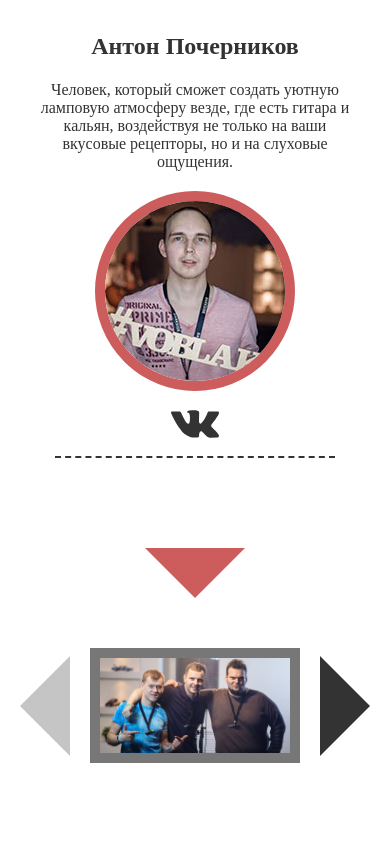
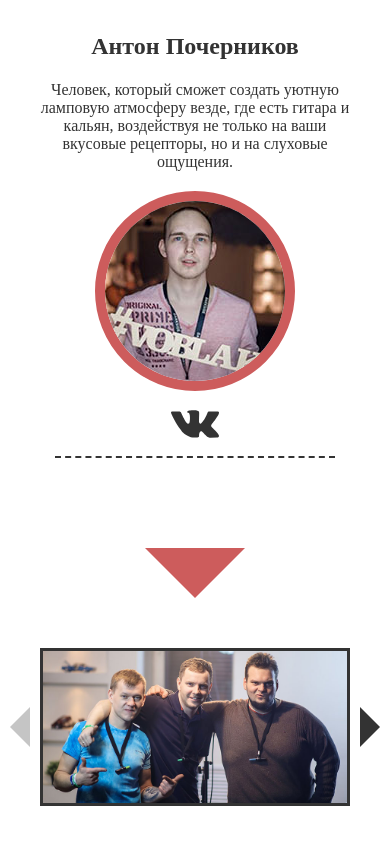
Before and after one commit to AntonPochernikov/voblake-cloud, a plain HTML site: page index.html in a window 390 px wide. Shown: the part 3180-4024 px from the top of the page. Before the commit the page ends 3993 px from the top, so only its background shows below. Drawn offline with Linux system fonts and the light colour scheme.

Commit message:
slider logic and adaptive

```diff
--- a/css/style.css
+++ b/css/style.css
@@ -640,6 +640,44 @@ body {
 	border-right-style: none;
 }
 
+@media (max-width: 768px) {
+	.slider__button {
+		height: 60px;
+		width: 60px;
+	}
+
+	.slider__button::before,
+	.slider__button--disabled::before {
+		border-width: 30px;
+	}
+
+	.slider__button--prev::before {
+		left: 10px;
+	}
+	.slider__button--next::before {
+		right: 10px;
+	}
+}
+
+@media (max-width: 480px) {
+	.slider__button {
+		height: 40px;
+		width: 40px;
+	}
+
+	.slider__button::before,
+	.slider__button--disabled::before {
+		border-width: 20px;
+	}
+
+	.slider__button--prev::before {
+		left: 10px;
+	}
+	.slider__button--next::before {
+		right: 10px;
+	}
+}
+
 .slider__button--disabled:hover::before {
 	opacity: 1;
 }
@@ -648,13 +686,17 @@ body {
 }
 
 .slider__wrapper {
-	display: flex;
-
 	width: 100%;
 	max-width: 1140px;
 	overflow: hidden;
 
-	border: 10px solid #777;
+	border: 3px solid #333;
+}
+
+.slider__inner-wrapper {
+	display: flex;
+
+	transition: transform 0.75s ease-in-out;
 }
 
 .slider__item {
--- a/index.html
+++ b/index.html
@@ -120,7 +120,8 @@
 			<h2 class="visually-hidden">Галерея</h2>
 			<button class="slider__button slider__button--prev slider__button--disabled" aria-label="предыдущий слайд">Назад</button>
 			<div class="slider__wrapper">
-				<img class="slider__item" src="img/gallery-1.jpg" alt="Слайд 1" width="800" height="400">
+				<div class="slider__inner-wrapper">
+					<img class="slider__item item-first" src="img/gallery-1.jpg" alt="Слайд 1" width="800" height="400">
 					<img class="slider__item" src="img/gallery-2.jpg" alt="Слайд 2" width="800" height="400">
 					<img class="slider__item" src="img/gallery-3.jpg" alt="Слайд 3" width="800" height="400">
 					<img class="slider__item" src="img/gallery-4.jpg" alt="Слайд 4" width="800" height="400">
@@ -132,7 +133,8 @@
 					<img class="slider__item" src="img/gallery-10.jpg" alt="Слайд 10" width="800" height="400">
 					<img class="slider__item" src="img/gallery-11.jpg" alt="Слайд 11" width="800" height="400">
 					<img class="slider__item" src="img/gallery-12.jpg" alt="Слайд 12" width="800" height="400">
-				<img class="slider__item" src="img/gallery-13.jpg" alt="Слайд 13" width="800" height="400">
+					<img class="slider__item item-last" src="img/gallery-13.jpg" alt="Слайд 13" width="800" height="400">
+				</div>
 			</div>
 			<button class="slider__button slider__button--next" aria-label="следующий слайд">Вперед</button>
 		</section>
@@ -141,5 +143,7 @@
 	<footer>
 
 	</footer>
+
+	<script type="text/javascript" src='js/script.js'></script>
 </body>
 </html>
--- /dev/null
+++ b/js/script.js
@@ -0,0 +1,35 @@
+const prevSliderBtn = document.querySelector('.slider__button--prev');
+const nextSliderBtn = document.querySelector('.slider__button--next');
+const sliderWrapper = document.querySelector('.slider__inner-wrapper');
+const sliderImages = document.getElementsByClassName('slider__item');
+
+let sliderImagesArr = Array.from(sliderImages);
+let sliderImageCounter = 0;
+
+transformFunc = (counter) => sliderWrapper.style.transform = `translateX(-${counter * 100}%)`;
+transformFunc(sliderImageCounter);
+
+nextSliderBtn.addEventListener('click', function(event) {
+	event.preventDefault();
+	if (sliderImageCounter < sliderImagesArr.length - 1) {
+		sliderImageCounter++;
+		transformFunc(sliderImageCounter);
+		prevSliderBtn.classList.remove('slider__button--disabled');
+		sliderImageCounter < sliderImagesArr.length - 1 ? '' : nextSliderBtn.classList.add('slider__button--disabled');
+	} else {
+		// let tempImg = sliderImagesArr.shift();
+		// sliderImagesArr.push(tempImg);
+	}
+})
+prevSliderBtn.addEventListener('click', function(event) {
+	event.preventDefault();
+	if (sliderImageCounter > 0) {
+		sliderImageCounter--;
+		transformFunc(sliderImageCounter);
+		sliderImageCounter ? '' : prevSliderBtn.classList.add('slider__button--disabled');
+		sliderImageCounter < sliderImagesArr.length - 1 ? nextSliderBtn.classList.remove('slider__button--disabled') : '';
+	} else {
+		// let tempImg = sliderImagesArr.shift();
+		// sliderImagesArr.push(tempImg);
+	}
+})
```
Lines whose indentation alone changed are shown as unchanged.
